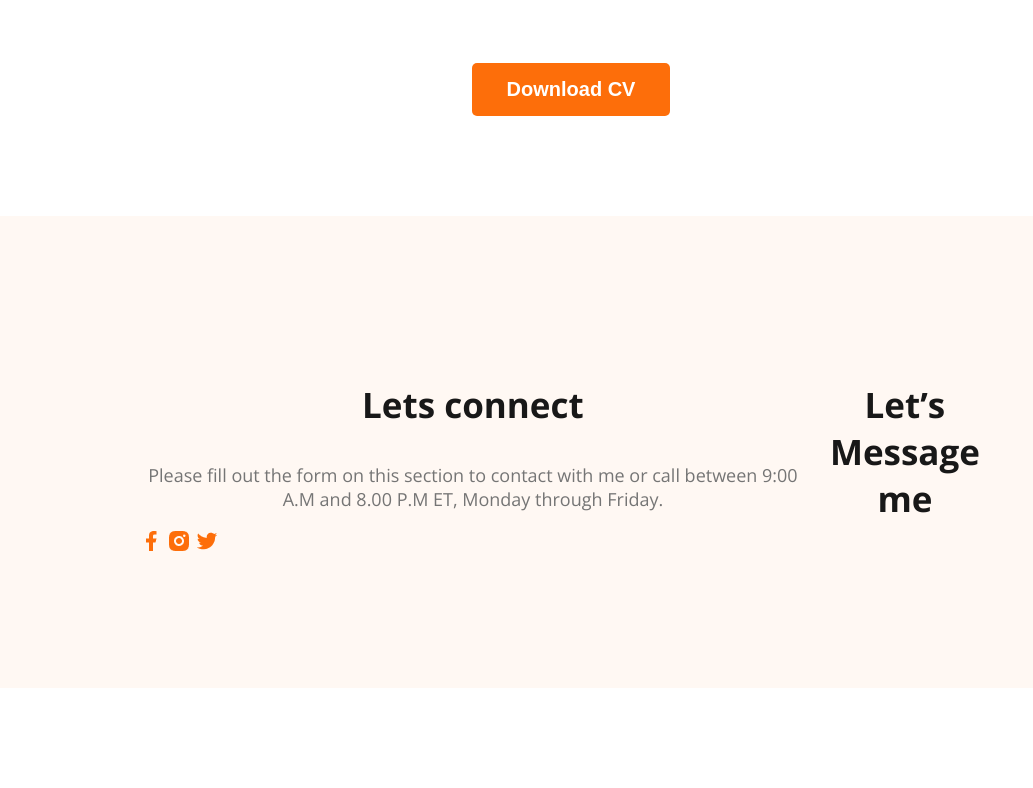
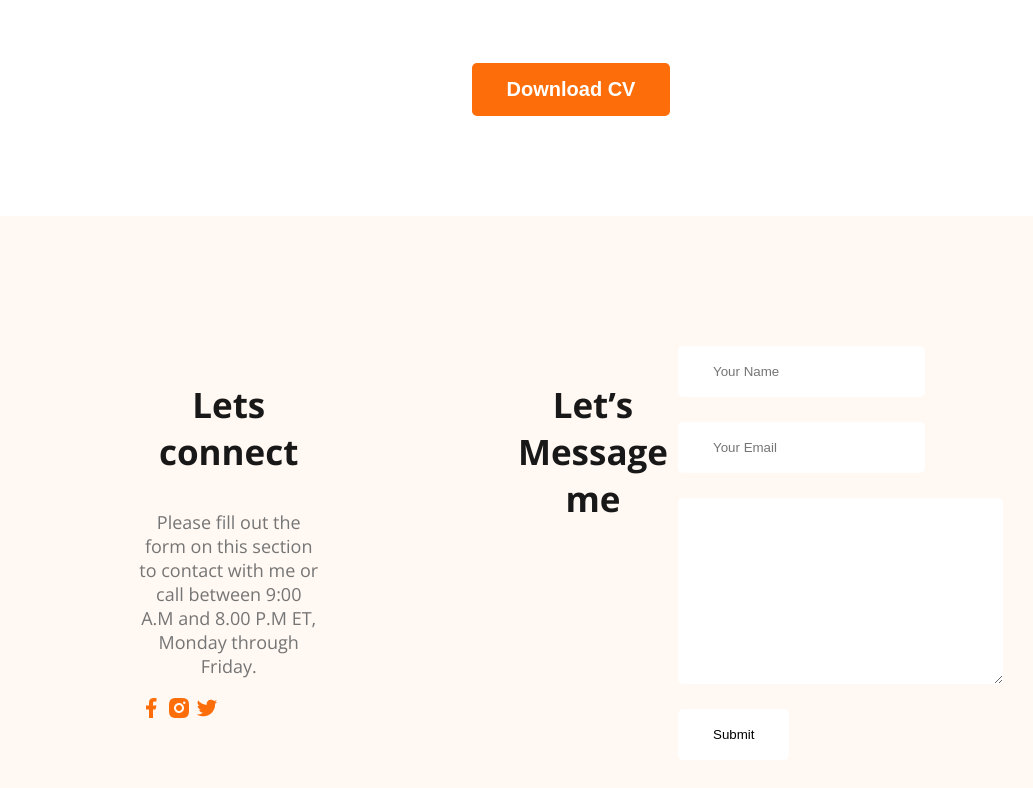
Before and after one commit to Lihan37/Lihan-s-web-protfolio, a plain HTML site: page index.html in a window 1280 px wide. Shown: the part 3043-3831 px from the top of the page, without its empty margins (69-1102 px from the left). Before the commit the page ends 3739 px from the top, so only its background shows below. Drawn offline with nearby package versions, Linux system fonts and the light colour scheme.

Commit message:
last commit

```diff
--- a/index.html
+++ b/index.html
@@ -177,6 +177,12 @@
                 </div>
                 <div class="footer-coloumn"></div>
                 <h3 class="section-title">Let’s Message me</h3>
+                <form class="contact" action="">
+                    <input type="text" placeholder="Your Name">
+                    <input type="text" placeholder="Your Email">
+                    <textarea name="" id="" cols="30" rows="10"></textarea>
+                    <input type="submit" name="submit" id="submit">
+                </form>
             </footer>
 
 </html>
--- a/styles/portfolio.css
+++ b/styles/portfolio.css
@@ -204,19 +204,37 @@ main section {
     font-size: 25px;
     font-weight: 700;
 }
-.resume-container{
+
+.resume-container {
     margin: 30px;
     display: flex;
     gap: 50px;
 }
-.download-cv{
+
+.download-cv {
     text-align: center;
     margin-top: 50px;
 }
+
 /* footer */
-footer{
+footer {
     display: flex;
+    gap: 10px;
     background: #FFF8F3;
     margin-top: 100px;
     padding: 130px 200px;
 }
+
+.footer-coloumn {
+    width: 50%;
+}
+
+.contact input,
+textarea {
+    display: block;
+    margin-bottom: 25px;
+    padding: 18px 35px;
+    border-radius: 5px;
+    background:  #FFF;
+    border: 0px;
+}
```
